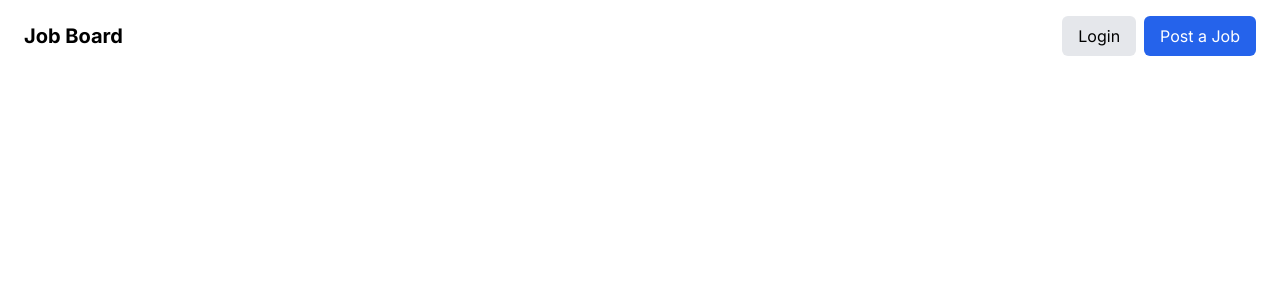
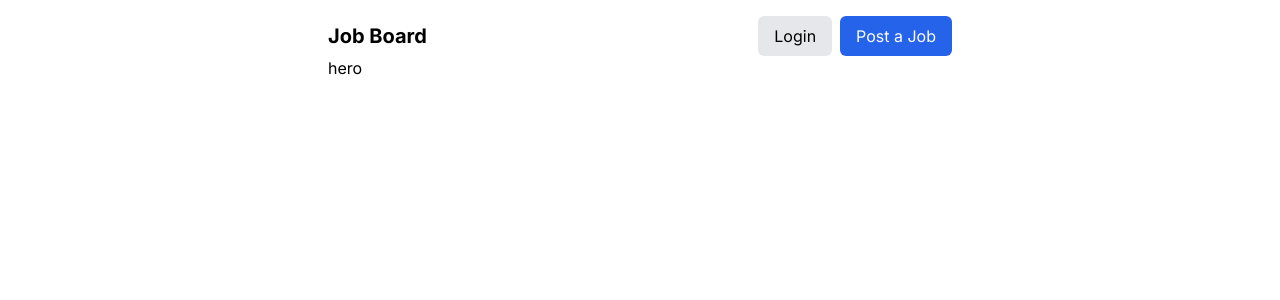
Before and after one commit to spriveen/Job-Board-App-with-Next.js, a Next.js app in the folder job-board-app-with-nextjs/: page / in a window 1280 px wide. Shown: the top 300 px of the page. Built offline with nearby package versions, Linux system fonts and the light colour scheme.

Commit message:
update Header.tsx

```diff
--- /dev/null
+++ b/job-board-app-with-nextjs/src/app/components/Header.tsx
@@ -0,0 +1,15 @@
+import Link from "next/link";
+
+export default function Header() {
+  return (
+    <header>
+      <div className="flex items-center justify-between mx-auto">
+        <Link href={'/'} className="font-bold text-xl">Job Board</Link>
+        <nav className="flex gap-2 *:py-2 *:px-4 *:rounded-md">
+          <Link className="bg-gray-200" href={'/login'}>Login</Link>
+          <Link className="bg-blue-600 text-white" href={'/new-listening'}>Post a Job</Link>
+        </nav>
+      </div>
+    </header>
+  );
+}
--- /dev/null
+++ b/job-board-app-with-nextjs/src/app/components/Hero.tsx
@@ -0,0 +1,7 @@
+    export default function Hero(){
+    return (
+        <section>
+        hero
+        </section>
+    );
+    }
--- a/job-board-app-with-nextjs/src/app/layout.tsx
+++ b/job-board-app-with-nextjs/src/app/layout.tsx
@@ -1,13 +1,15 @@
 import type { Metadata } from "next";
+import React from "react";
 import { Inter } from "next/font/google";
 import "./globals.css";
-import Link from "next/link";
+import Header from "./components/Header";
+
 
 const inter = Inter({ subsets: ["latin"] });
 
 export const metadata: Metadata = {
-  title: "Create Next App",
-  description: "Generated by create next app",
+  title: "Job Board App",
+  description: "A job board application built with Next.js",
 };
 
 export default function RootLayout({
@@ -18,18 +20,12 @@ export default function RootLayout({
   return (
     <html lang="en">
       <body className={inter.className}>
-        <header>
-          <div className="container flex items-center justify-between py-4 px-6 mx-auto">
-          <Link href={'/'} className="font-bold text-xl">Job Board</Link>
-        <nav className="flex gap-2  *:py-2 *:px-4 *:rounded-md">
-        <Link className="bg-gray-200"  href={'/login'}>Login</Link>
-        <Link className="bg-blue-600 text-white" href={'/new-listening'}>Post a Job</Link>
-        </nav>
-          </div>
+        <main className="py-4 px-6  max-w-2xl mx-auto">
+        <Header />
+        {children}
+        </main>
 
-        </header>
-        {children}
-        </body>
+      </body>
     </html>
   );
 }
--- a/job-board-app-with-nextjs/src/app/page.tsx
+++ b/job-board-app-with-nextjs/src/app/page.tsx
@@ -1,6 +1,11 @@
+import Hero from "./components/Hero";
+
+
+
 export default function Home() {
   return (
-    <div></div>
+
+    <Hero />
 
   );
 }
--- a/job-board-app-with-nextjs/tailwind.config.ts
+++ b/job-board-app-with-nextjs/tailwind.config.ts
@@ -7,6 +7,13 @@ const config: Config = {
     "./src/app/**/*.{js,ts,jsx,tsx,mdx}",
   ],
   theme: {
+    container: {
+      padding: {
+        DEFAULT: '100px',
+        md: '200px'
+
+      },
+    },
     extend: {
       backgroundImage: {
         "gradient-radial": "radial-gradient(var(--tw-gradient-stops))",
```
